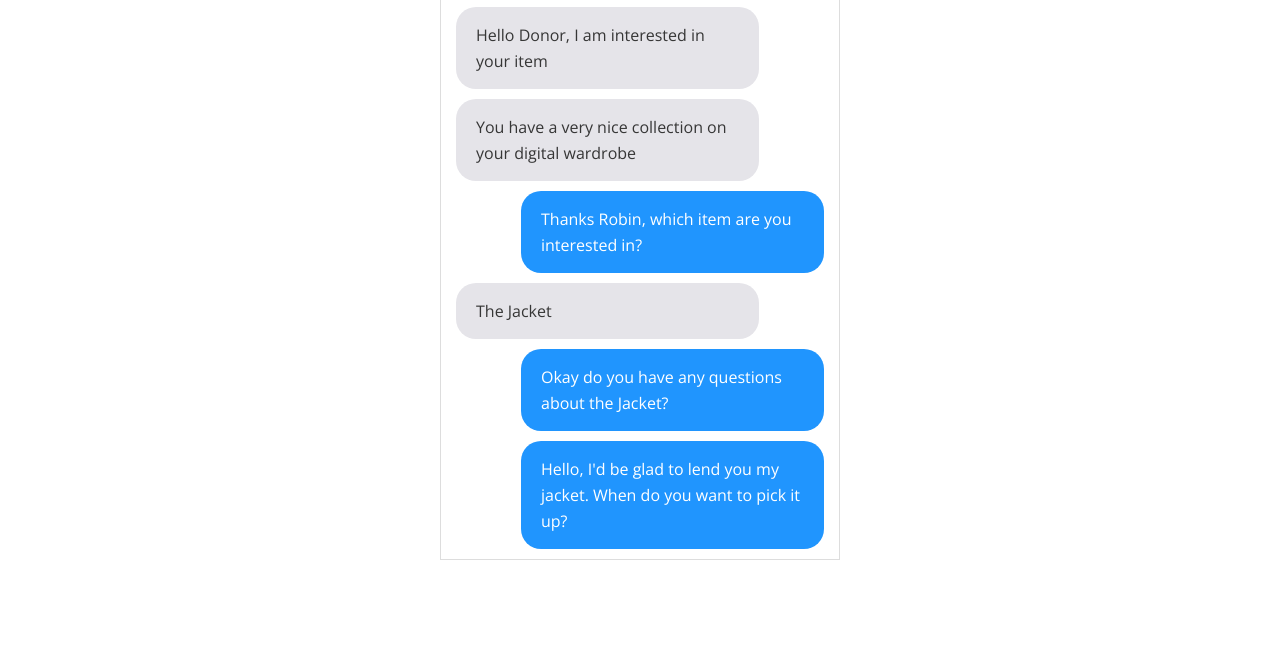
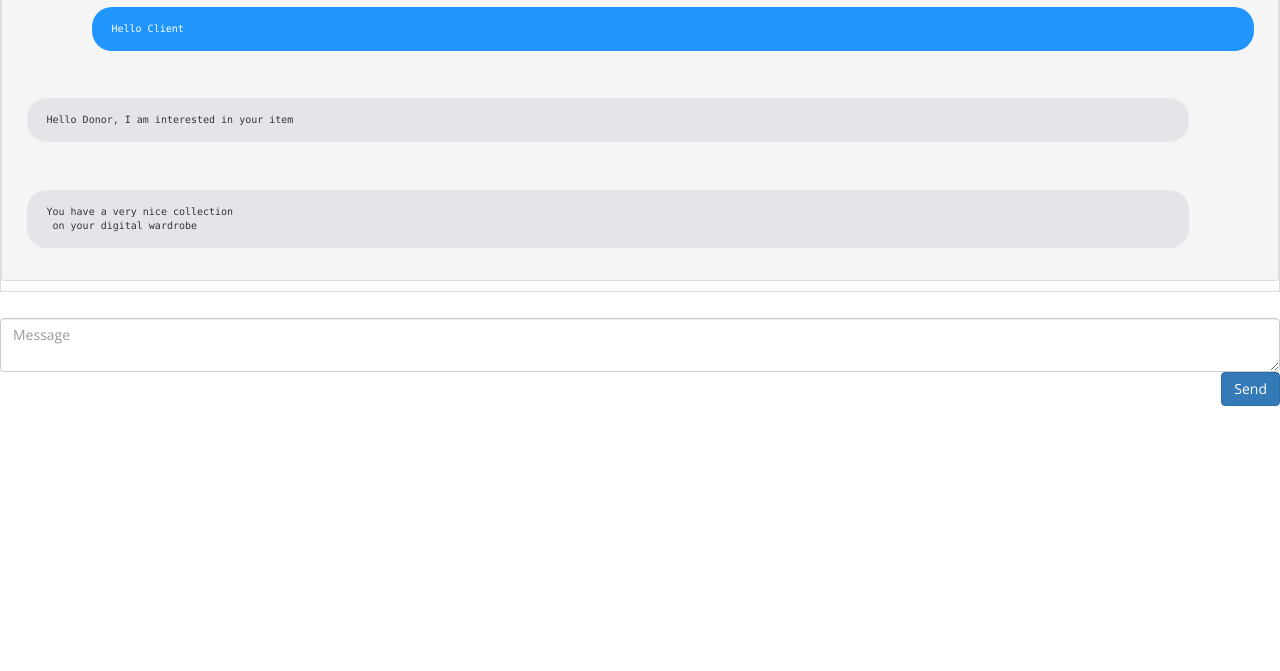
Before and after one commit to NeatStreet/NeatStreet, a website: page public/messagesUser.html in a window 1280 px wide. Shown: the part 129-800 px from the top of the page. Drawn offline with nearby package versions, Linux system fonts and the light colour scheme.

Commit message:
updates to messages to visually post

```diff
--- a/public/messagesUser.html
+++ b/public/messagesUser.html
@@ -2,17 +2,19 @@
 <html>
 <head>
     <meta charset="utf-8">
-    <meta name="viewport" content="width=device-width, initial-scale=1, shrink-to-fit=yes">
+    <meta name="viewport" content="width=device-width, initial-scale=1, shrink-to-fit=no">
     <link href="https://fonts.googleapis.com/css?family=Poppins:300,400,500,600,700%7CRoboto%7CJosefin+Sans:100,300,400,500" rel="stylesheet" type="text/css">
     <link rel="stylesheet" href="https://maxcdn.bootstrapcdn.com/bootstrap/3.3.7/css/bootstrap.min.css">
     <link rel="stylesheet" href="css/style.css">
     <link rel="stylesheet" type="text/css" href="css/styleGuide.css">
     <link href="https://fonts.googleapis.com/css?family=Open+Sans" rel="stylesheet">
     <script src="https://unpkg.com/scrollreveal/dist/scrollreveal.min.js"></script>
+    <script src="https://code.jquery.com/jquery-3.2.1.min.js" crossorigin="anonymous"></script>
+    <script src="https://cdnjs.cloudflare.com/ajax/libs/popper.js/1.12.3/umd/popper.min.js" crossorigin="anonymous"></script>
 </head>
 <header>
     <a href="messagesInbox.html"><span class="left">Messages</span></a>
-    <h2>Robin</h2>
+    <h2>Chat with ...</h2>
 </header>
 
 <style>
@@ -22,7 +24,6 @@
         color: #FFFFFF;
         font-family: "Open Sans";
         line-height: 26px;
-        width: 400px;
         margin: 0 auto;
         overflow-X: hidden;
         position: relative;
@@ -77,6 +78,12 @@
         border: 1px solid #ddd;
         border-top: 0 none;
     }
+    .messages-list {
+        padding-top: 10px;
+        position: relative;
+        border: 1px solid #ddd;
+        border-top: 0 none;
+    }
     .message {
         border-radius: 20px 20px 20px 20px;
         margin: 0 15px 10px;
@@ -84,32 +91,63 @@
         position: relative;
     }
     .message.to {
+        word-wrap: break-word;
         background-color: #2095FE;
         color: #fff;
         margin-left: 80px;
+        font-size: 10px;
+        list-style-type: none;
     }
     .message.from {
+        word-wrap: break-word;
         background-color: #E5E4E9;
         color: #363636;
         margin-right: 80px;
+        font-size: 10px;
+        list-style-type: none;
     }
 
 </style>
 
 <body>
+
 <div class="messages-wrapper">
-    <div class="message to">Hello Robin</div>
-    <div class="message from">Hello Donor, I am interested in your item </div>
-    <div class="message from">You have a very nice collection on your digital wardrobe</div>
-    <div class="message to">Thanks Robin, which item are you interested in?</div>
-    <div class="message from">The Jacket</div>
-    <div class="message to">Okay do you have any questions about the Jacket?</div>
-    <div class="message to">Hello, I'd be glad to lend you my jacket. When do you want to pick it up?</div>
+    <pre id = "messages-list_two" class=" messages-list pre-scrollable">
+         <ul id="messages" class = "list-group">
+             <li class="message to">Hello Client</li>
+             <li class="message from">Hello Donor, I am interested in your item </li>
+             <li class="message from">You have a very nice collection <br> on your digital wardrobe</li>
+             <li class="message to">Thanks Robin, which item are you interested in?</li>
+             <li class="message from">The Jacket</li>
+             <li class="message to">Okay do you have any questions <br> about the Jacket?</li>
+             <li class="message to">Hello, I'd be glad to lend you my jacket. <br> When do you want to pick it up?</li>
+             <li class="message to">Hello, I'd be glad to lend you my jacket. <br> When do you want to pick it up?</li>
+         </ul>
+    </pre>
+
+</div>
+
+
+<br>
+<div>
+    <textarea id="txtMessage" class="form-control" placeholder="Message"></textarea>
+    <button id="send" class="btn btn-primary" style="float: right;" onclick="addChat()">Send</button>
 </div>
 
 
 <script>
 
+
+  function addChat(){
+    var $chatmessages = $('#messages');
+    var $txtMessage = $('#txtMessage');
+    var txtmsg = $txtMessage.val();
+
+    console.log('textmsg ' + $txtMessage.val() + txtmsg);
+
+    $chatmessages.append(`<li class="message to list-group-item list-group-item-success"> ${$txtMessage.val()} <br></li>`);
+  }
+
 </script>
 </body>
 </html>
```
